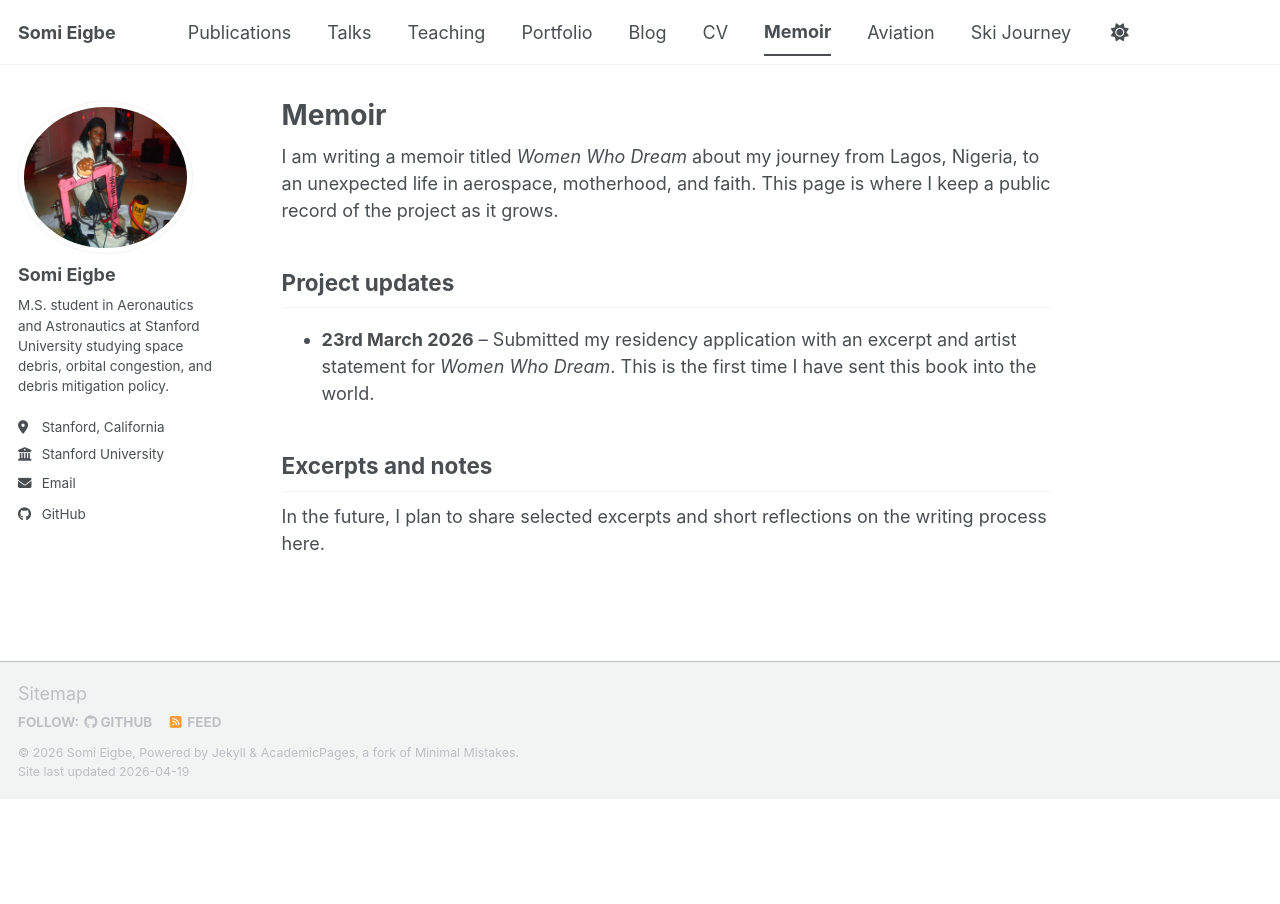
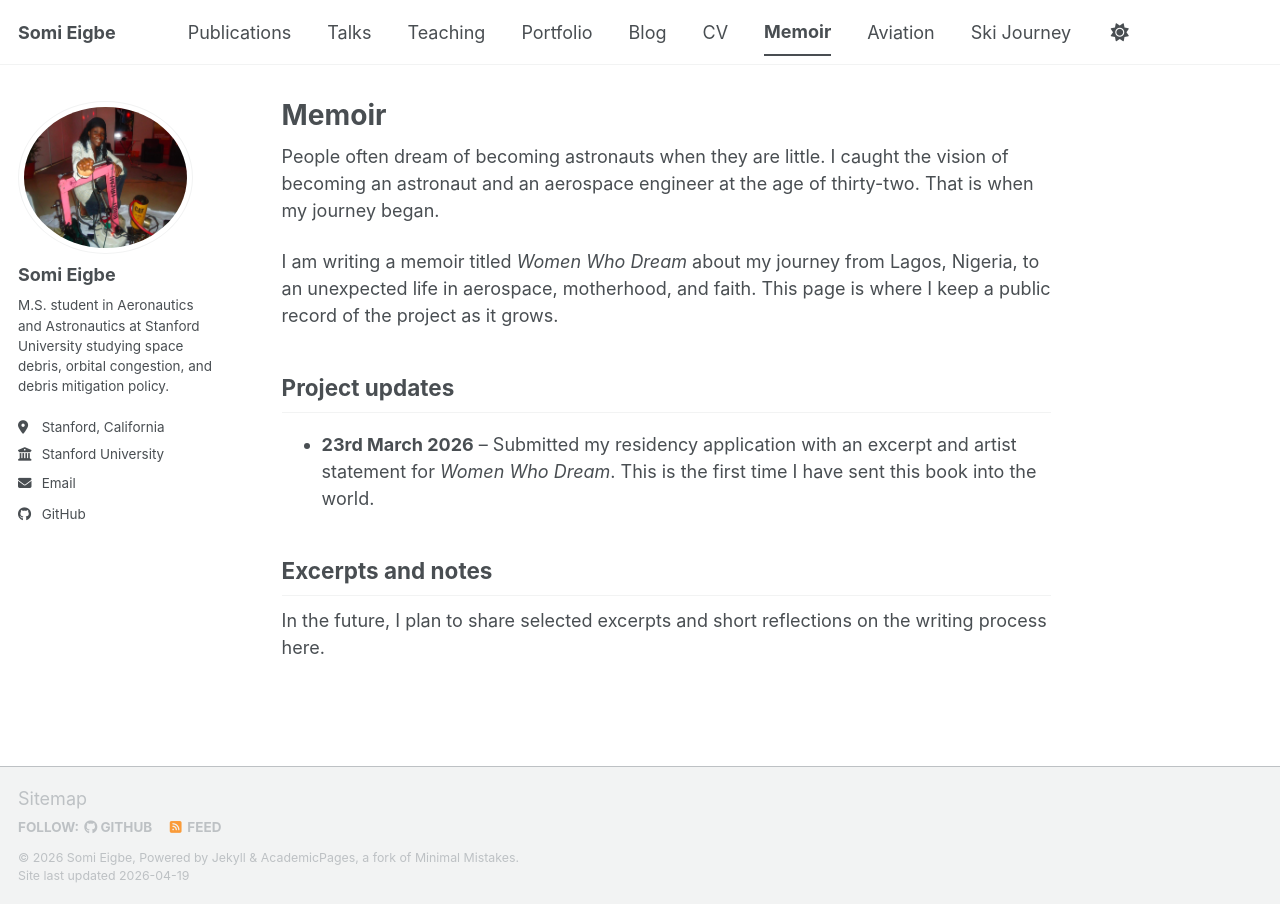
Before and after one commit to somisash/somisash.github.io, a Jekyll site: the page built from _pages/memoir.md, in a window 1280 px wide. Built offline with Jekyll 4.4.1, drawn with Linux system fonts in a browser that asks for light colours; a script bundle is joined from its source files by our own code; library files that are not in the unit come from our copies.

Commit message:
Update memoir.md

```diff
--- a/_pages/memoir.md
+++ b/_pages/memoir.md
@@ -3,6 +3,7 @@ layout: single
 title: "Memoir"
 permalink: /memoir/
 ---
+People often dream of becoming astronauts when they are little. I caught the vision of becoming an astronaut and an aerospace engineer at the age of thirty-two. That is when my journey began.
 
 I am writing a memoir titled *Women Who Dream* about my journey from Lagos, Nigeria, to an unexpected life in aerospace, motherhood, and faith. This page is where I keep a public record of the project as it grows.
 
```
